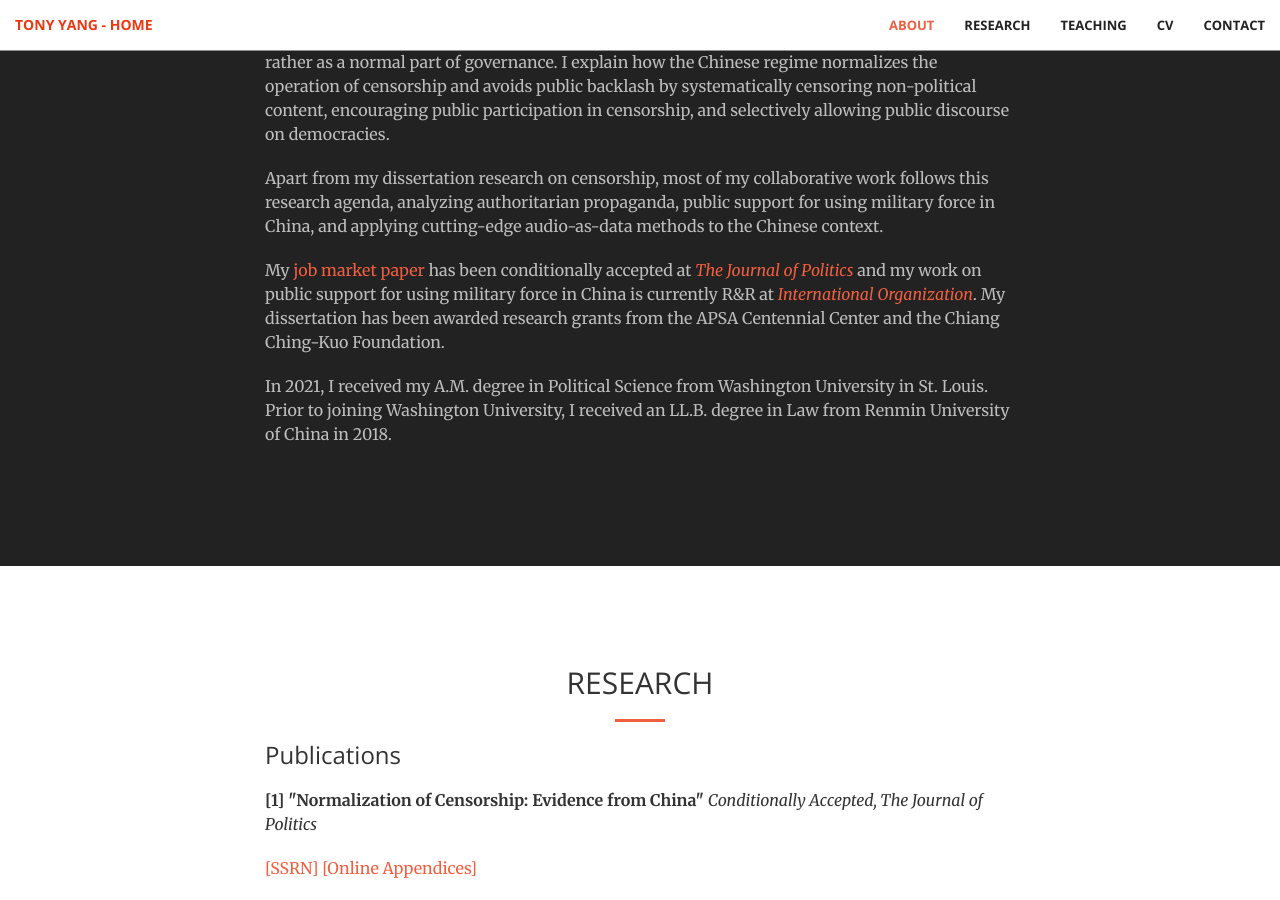
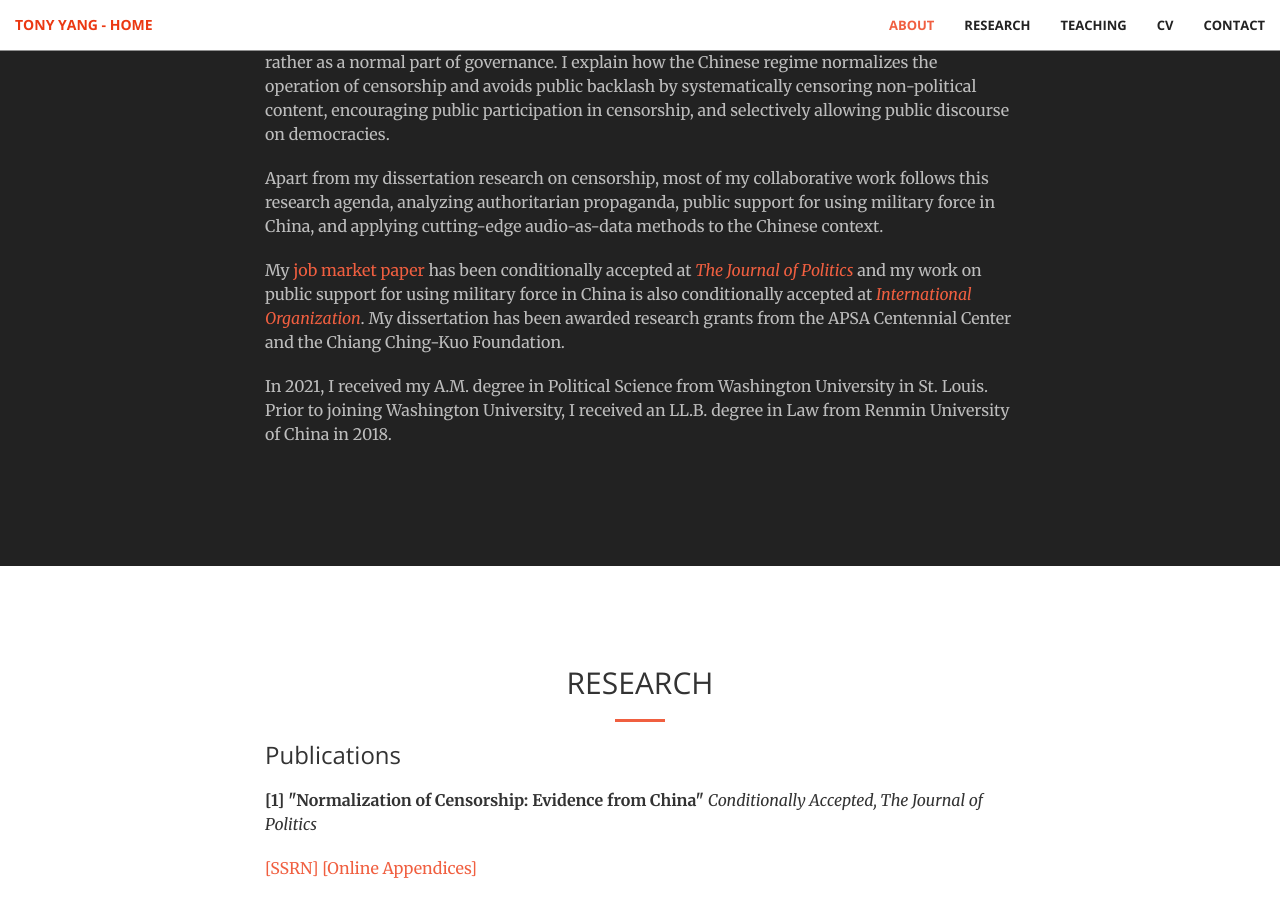
Before and after one commit to tonyhsfz/website, a Jekyll site: the page built from index.html, in a window 1280 px wide and 900 px high, scrolled down 1502 px. Built offline with Jekyll 4.4.1, drawn with Linux system fonts in a browser that asks for light colours.

Commit message:
Update Bio.html

```diff
--- a/_includes/Bio.html
+++ b/_includes/Bio.html
@@ -17,7 +17,7 @@
                     I explain how the Chinese regime normalizes the operation of censorship and avoids public backlash by systematically censoring non-political content, encouraging public participation in censorship, and selectively allowing public discourse on democracies.</p>
                  <p class="text-faded">Apart from my dissertation research on censorship, most of my collaborative work follows this research agenda, analyzing authoritarian propaganda, public support for using military force in China, and applying cutting-edge audio-as-data methods to the Chinese context.</p>
                  <p class="text-faded">My <a href="https://papers.ssrn.com/sol3/papers.cfm?abstract_id=3835217">job market paper</a> has been conditionally accepted at <a href="https://www.journals.uchicago.edu/toc/jop/current"><i>The Journal of Politics</i></a>
-                     and my work on public support for using military force in China is currently R&R at <a href="https://www.cambridge.org/core/journals/international-organization"><i>International Organization</i></a>.
+                     and my work on public support for using military force in China is also conditionally accepted at <a href="https://www.cambridge.org/core/journals/international-organization"><i>International Organization</i></a>.
                      My dissertation has been awarded research grants from the APSA Centennial Center and the Chiang Ching-Kuo Foundation.</p>
                 <p class="text-faded">In 2021, I received my A.M. degree in Political Science from Washington University in St. Louis. Prior to joining Washington University, I received an LL.B. degree in Law from Renmin University of China in 2018.</p>
             </div>
```
